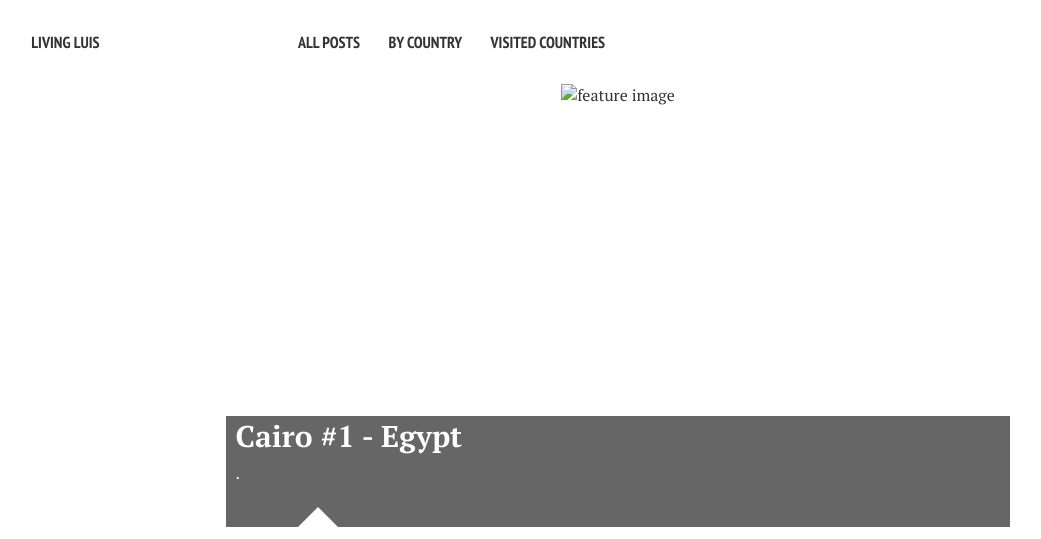
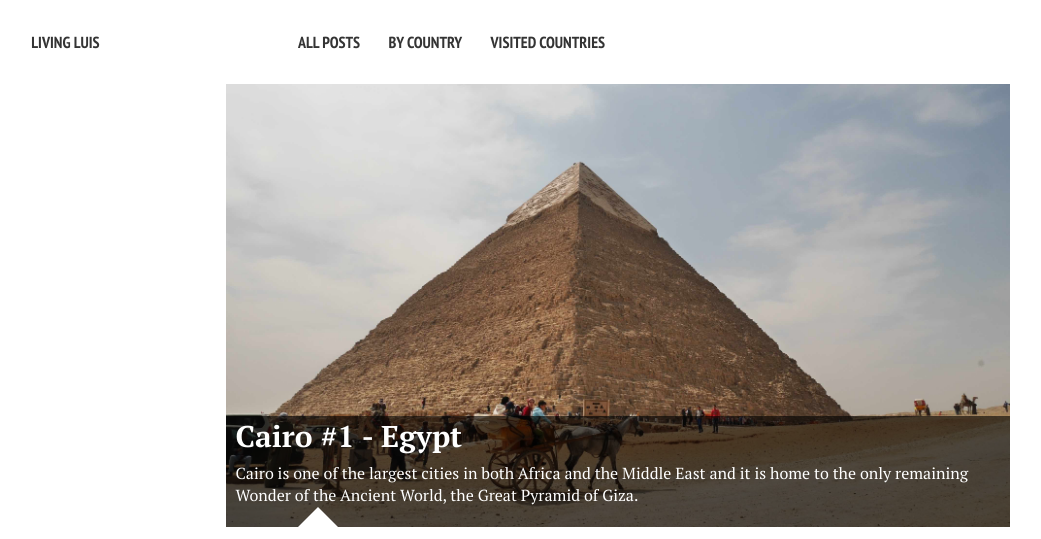
Before and after one commit to luiscspinho/luiscspinho.github.io, a Jekyll site: the page built from index.md, in a window 1280 px wide. Shown: the top 539 px of the page, without its empty margins (22-1063 px from the left). Built offline with Jekyll 4.4.1, drawn with Linux system fonts in a browser that asks for light colours; nearby versions of some CDN libraries; grey boxes are pictures that could not be loaded.

Commit message:
Final cairo

```diff
--- a/_posts/2018-03-30-Cairo.md
+++ b/_posts/2018-03-30-Cairo.md
@@ -3,25 +3,25 @@
 title: "Cairo #1 - Egypt"
 author: luis
 modified:
-excerpt: "."
+excerpt: "Cairo is one of the largest cities in both Africa and the Middle East and it is home to the only remaining Wonder of the Ancient World, the Great Pyramid of Giza."
 tags: [Egypt, travel, backpacking, budget, africa]
 idPost: 43
 image:
   feature: cairo.JPG
 ---
 
-Cairo is Egypt's largest city and its capital with a population of over 20.4 million. The streets are chaotic at rush hours and the metro can also be over populated. The overcrowded places are not as bad as in <b><a href="{{site.url}}/Delhi" target="_blank">New Delhi (India)</a></b>, but they're not too shabby either. It is also the more <i>relaxed</i> city in Egypt, where many women wear denim jeans on a more <i>weasternish</i> fashion.
+Cairo is Egypt's capital and largest city with a population of over 20.4 million. The streets are chaotic at rush hours and the metro can also be over populated. The overcrowded places are not as bad as in <b><a href="{{site.url}}/Delhi" target="_blank">New Delhi (India)</a></b>, but they're not too shabby either. It is also the most <i>relaxed</i> city in Egypt, where many women wear denim jeans on a more <i>westernish</i> fashion.
 
-I flew in from Porto into Cairo with the intent of spending 2 weeks in Egypt. The capitals, usually, are not the most appealing to me, but I must say that I became very impressed with Cairo. The metro allows for an easy navigation through the city and you have tons of interesting stuff to visit and not only the usual boring shopping/museum stuff like the iconic <b>Tahrir square</b> where the revolution happened, <b>Al-Azhar Mosque</b> one of the pillars of Islamic thought, the <b>Citadel</b> and, of course, the <b>Pyramids of Giza and the Sphinx</b>.
+I flew in from Porto to Cairo with the intent of spending 2 weeks in Egypt. The countries capitals, usually, are not the most appealing to me, but I must say that I became very impressed with Cairo. The metro allows for an easy navigation through the city and you have tons of interesting stuff to visit and not only the usual boring shopping/museum stuff like the iconic <b>Tahrir square</b> where the revolution happened, <b>Al-Azhar Mosque</b> is one of the pillars of Islamic thought, the <b>Citadel</b> and, of course, the <b>Pyramids of Giza and the Sphinx</b>.
 
 <figure>
 	<a href="../images/egypt/cairo/cairo1.JPG"><img src="../images/egypt/cairo/cairo1.JPG"></a>
 	<figcaption>Not the best shot, but this is Cairo from above.</figcaption>
 </figure>
 
-I arrived at Cairo at ~9pm and since there was no public transportation available (March 2017) I opted to take a pick up from my hostel (<b>Wake Up! Cairo Hostel</b>) for ~8$. I took care of my <b>VISA</b> at the airport when I landed. Actually, it was really easy. If you're eligible for <b>VOA</b> you just have to buy it at the desk next to the exit emmigration office, put it in the passport and you're good to go!
+I arrived at Cairo at ~9pm and since there was no public transportation available (March 2017) I opted to take a pickup from my hostel (<b>Wake Up! Cairo Hostel</b>) for ~8$. I took care of my <b>VISA</b> at the airport when I landed. Actually, it was really easy. If you're eligible for <b>VOA</b> you just have to buy it at the desk next to the entry immigration office, put it in the passport and you're good to go!
 
-It is easy to get to the <b>Pyramids of Giza</b> using public transportation (yes, they're not in the desert, they're right in the middle of the city). Just get into the metro and stop at the <b>Giza</b> station. Right outside the station you'll have the <b>Al Haram</b> street and this is where you'll board any collective bus running down the street. When you see the pyramids in front of you just ask the driver to get out and he'll leave you wherever you want.
+What is the first thing that people do when in Cairo? Yeah, go to the pyramids... Actually, it is easy to get to the <b>Pyramids of Giza</b> using public transportation (yes, they're not in the desert... They're right in the middle of the city). Just get into the metro and stop at the <b>Giza</b> station. Right outside the station you'll have the <b>Al Haram</b> street and this is where you'll board any collective bus running down the street. When you see the pyramids in front of you just ask the driver to get out and he'll leave you wherever you want.
 
 <figure>
 	<a href="../images/egypt/cairo/cairo2.JPG"><img src="../images/egypt/cairo/cairo2.JPG"></a>
@@ -35,13 +35,13 @@
 
 I heard about people in my hostel that went to the Pyramids with an Egyptian friend, and that this can be of a great help when dealing with people there. I went alone and I must say that I wasn't quite ready for such a <b>stressful</b> atmosphere.
 
-It all starts when you approach the ramp that leads to the entrance where the ticket booth is. Don't mind the police in there, they will only help you if you approach them. First thing that you'll hear is that the entrance is on your left and you should go there. Be prepared to have more than 10 men surrounding and pressuring you to go there. It can be quite intimidating, but you should stay firm and keep on going up the ramp. Don't feel bad to ignore all of them, try to keep a smile on!
+It all starts when you approach the ramp that leads to the entrance where the ticket booth is. Don't mind the police in there, they will only help you if you approach them. The first thing that you'll hear is that the entrance is on your left and you should go there. Be prepared to have more than 10 men surrounding and pressuring you to go there. It can be quite intimidating, but you should stay firm and keep on going up the ramp. Don't feel bad to ignore all of them, try to keep a smile on all the time and move!
 
 <b><highlight><middle>Don't trust anyone in the Pyramids complex. Anyone.</middle></highlight></b>
 
 Once you're inside the complex, you're just a moving wallet. I think I was ~2.5h inside the complex, and was only alone half an hour when I walked around the Pyramids where usually only camels go. People will try to sell you camel/horse rides all the time, will give you gifts <i>for free</i>, will tell you that you can't go <b>that</b> way without a camel and so on... Just keep smiling and ignore. It'll be hard and intense, but this is just the start.
 
-The complex is big and hot. Bring plenty of water, fresh clothes and confortable shoes. The pyramids are way bigger and stuning than I ever imagined and deserve to be contemplated with time. You can also go inside the <b>Great Pyramid</b> (300EGP) and one of the Pyramids (60EGP) depending on which one is open.
+The complex is big and hot. Bring plenty of water, fresh clothes and comfortable shoes. The pyramids are way bigger and stunning than I ever imagined and deserve to be contemplated with time. You can also go inside the <b>Great Pyramid</b> (17$) and one of the Pyramids (3.5$) depending on which one is open. The entrance ticket costed me 7$.
 
 <figure>
 	<a href="../images/egypt/cairo/cairo4.JPG"><img src="../images/egypt/cairo/cairo4.JPG"></a>
@@ -60,7 +60,7 @@
 
 <figure>
 	<a href="../images/egypt/cairo/cairo7.JPG"><img src="../images/egypt/cairo/cairo7.JPG"></a>
-	<figcaption>Not so exotic with cairo on the horizon, right?!</figcaption>
+	<figcaption>Not so exotic with Cairo on the horizon, right?!</figcaption>
 </figure>
 
 <figure>
@@ -70,7 +70,7 @@
 
 <figure>
 	<a href="../images/egypt/cairo/cairo9.JPG"><img src="../images/egypt/cairo/cairo9.JPG"></a>
-	<figcaption>Beautiful.</figcaption>
+	<figcaption>A school trip to the Pyramids.</figcaption>
 </figure>
 
 <figure>
@@ -83,30 +83,100 @@
 	<figcaption>The Sphinx and the Great Pyramid of Khufu.</figcaption>
 </figure>
 
-Despite all the hassling (I met a guy on the hostel that went the next day with an Egyptian because he could not appreciate it the first time...) I still enjoyed the Pyramids complex. Just like the <b><a href="{{site.url}}/Agra" target="_blank">Taj Mahal</a></b>, it is something that will be in my memory forever.
+Despite all the hassling (I met a guy at the hostel that went the next day with an Egyptian because he could not appreciate it the first time when he went alone...) I still enjoyed the Pyramids complex. Just like the <b><a href="{{site.url}}/Agra" target="_blank">Taj Mahal</a></b>, it is something very very very unique and will be in my memory forever.
 
-You'll need another full day to explore downtown. If you plan to see the <b>Museum</b>, <b>Islamic/Coptic Cairo</b> and <b>Khan el-Khalili</b> it should be more than enough. It is easy to navigate through the city using the Metro and shared minivans available. This day I had the help of Mohamed & Mohamed, two friends I met in Couchsurfing that were a big big help!
+You'll need at least another full day to explore downtown. If you plan to see the <b>Museum</b>, <b>Islamic/Coptic Cairo</b> and <b>Khan el-Khalili</b> it should be more than enough. It is easy to navigate through the city using the Metro and shared minivans available. I had the help of Mohamed & Mohamed, two friends I met in Couchsurfing that were a big big help!
 
+<figure>
+	<a href="../images/egypt/cairo/cairo12.JPG"><img src="../images/egypt/cairo/cairo12.JPG"></a>
+	<figcaption>People working in the streets.</figcaption>
+</figure>
 
+<figure>
+	<a href="../images/egypt/cairo/cairo13.JPG"><img src="../images/egypt/cairo/cairo13.JPG"></a>
+	<figcaption>A sneak peak of al-Qurʾān.</figcaption>
+</figure>
 
+<figure>
+	<a href="../images/egypt/cairo/cairo14.JPG"><img src="../images/egypt/cairo/cairo14.JPG"></a>
+	<figcaption>Al-Hussein and Sedey Hassan El Adawy mosque.</figcaption>
+</figure>
+
+<figure>
+	<a href="../images/egypt/cairo/cairo15.JPG"><img src="../images/egypt/cairo/cairo15.JPG"></a>
+	<figcaption>The busy Khan el Khalili street.</figcaption>
+</figure>
+
+<figure>
+	<a href="../images/egypt/cairo/cairo16.JPG"><img src="../images/egypt/cairo/cairo16.JPG"></a>
+	<figcaption>The mix of colours here is beautiful.</figcaption>
+</figure>
+
+<figure>
+	<a href="../images/egypt/cairo/cairo17.JPG"><img src="../images/egypt/cairo/cairo17.JPG"></a>
+	<figcaption>It's possible to buy anything here.</figcaption>
+</figure>
+
+The museum, located in the <b>Tahrir square</b>, is a must go. I'm not the kind of guy that goes to museums, but this time I don't regret at all going. All the relics that were found intact inside the <b>Tutankhamun</b> tomb are here. There are also <b>Mummies</b>. It's an amazing journey through time on one of the oldest civilizations on earth.
+
+You should allow at least 2h to visit the whole museum. Also, you'll be charged a ridiculous amount (almost the price of the ticket) for each camera you bring, when the locals don't have to pay for it. You'll also be charged more for going inside the <b>Tutankhamun</b> and the <b>Mummies</b> room where you'll learn all about the mummification process.
+
+<figure>
+	<a href="../images/egypt/cairo/cairo18.JPG"><img src="../images/egypt/cairo/cairo18.JPG"></a>
+	<figcaption>The entrance of the museum.</figcaption>
+</figure>
+
+<figure>
+	<a href="../images/egypt/cairo/cairo19.JPG"><img src="../images/egypt/cairo/cairo19.JPG"></a>
+	<figcaption>A ruler of the Old Kingdom.</figcaption>
+</figure>
+
+<figure>
+	<a href="../images/egypt/cairo/cairo20.JPG"><img src="../images/egypt/cairo/cairo20.JPG"></a>
+	<figcaption>Anubis and Horus blessing a former king.</figcaption>
+</figure>
+
+<figure>
+	<a href="../images/egypt/cairo/cairo21.JPG"><img src="../images/egypt/cairo/cairo21.JPG"></a>
+	<figcaption>A creepy mummy!</figcaption>
+</figure>
+
+After 2 days in Cairo I went to <b>Luxor</b> by train on a ~12h journey (the train was delayed, but this seems to be the rule around there). From my hostel to the train station it was only ~2km so it is easily walkable. Once inside the station don't listen to anyone. There will be all kinds of people trying to tell you that you can't board the train, that the train was cancelled and so on...
+
+In fact, it is not <i>easy</i> to buy a ticket from Cairo to Luxor. You always have 3 options when it comes to trains in Egypt; either you buy the ticket online, you buy it to the conductor or you buy it in the train station. All of these are fine <b>except</b> for the last one in Cairo. There is an overnight train from Cairo to Luxor that costs around ~100$ with dinner/breakfast and they'll tell you that as a tourist you can only board that train.
+
+<b><highlight><middle>It is not possible at all to buy a day train from Cairo to Luxor at the Ramses train station.</middle></highlight></b>
+
+With this in mind, I bough my train ticket online and I had absolutely no problem when the conductor came to check it. I even met a guy that was in the army, sitting next to me that chatted something laughable to him, making him smile back and keep going on his work (maybe he helped me?!). However, it is possible to buy tickets at the train stations in Luxor/Aswan. The only problem is from Cairo.
+
+Overall, Cairo was a really nice surprise. The city is huge, but it is very rich historically and culturally. It is very easy to navigate the city by metro and shared minivans and if you want to spend 1 week there I'm pretty sure that you'll be entertained.
+
+Oh, don't miss <b>Abou Tarek's</b> Koshary!
+
+<figure>
+	<a href="../images/egypt/cairo/cairo22.JPG"><img src="../images/egypt/cairo/cairo22.JPG"></a>
+	<figcaption>Inside one last mosque in Cairo!</figcaption>
+</figure>
 
 <br>
 <h1>How to get there and away</h1>
 <ul>
-<li>Minibus from <b><a href="{{site.url}}/VangVieng" target="_blank">Vang Vieng</a></b> to Luang Prabang, ~4h ride.</li>
-<li>I took a night bus to <b><a href="{{site.url}}/Vientiane" target="_blank">Vientiane</a></b> and crossed the border into Thailand.</li>
+<li>I flew from Madrid to Cairo.</li>
+<li>I took a direct train from the Ramses station to Luxor. Buy the ticket online, you'll not be able to buy it in the station or to the conductor if you go during the day on a regular train.</li>
 </ul>
 
 <br>
 <h1>What to do/see</h1>
 <ul>
-<li>Kuang Si Waterfalls.</li>
-<li>Alms Ceremony.</li>
-<li>Buddhist temples all around downtown.</li>
+<li>Al-Azhar Mosque.</li>
+<li>Citadel.</li>
+<li>Egyptian Museum.</li>
+<li>Khan El Khalili.</li>
+<li>Pyramids of Giza and the Sphinx.</li>
 </ul>
 
 <br>
 <h1>Where to sleep</h1>
 <ul>
-<li><b>Wake Up! Cairo Hostel</b>, ~8$ dorm bed with breakfast included.</li>
+<li><b>Wake Up! Cairo Hostel</b>, ~8$ dorm bed with breakfast included. Mido is a very good host and can help you with anything.</li>
 </ul>
```
Also changed, not shown: other parts of _posts/2018-03-30-Cairo.md (+1 -1 lines), images/cairo.JPG (added), images/egypt/cairo/cairo12.JPG (added), images/egypt/cairo/cairo13.JPG (added), images/egypt/cairo/cairo14.JPG (added), images/egypt/cairo/cairo15.JPG (added), images/egypt/cairo/cairo16.JPG (added), images/egypt/cairo/cairo17.JPG (added), images/egypt/cairo/cairo18.JPG (added), images/egypt/cairo/cairo19.JPG (added), images/egypt/cairo/cairo20.JPG (added), images/egypt/cairo/cairo21.JPG (added), images/egypt/cairo/cairo22.JPG (added).
